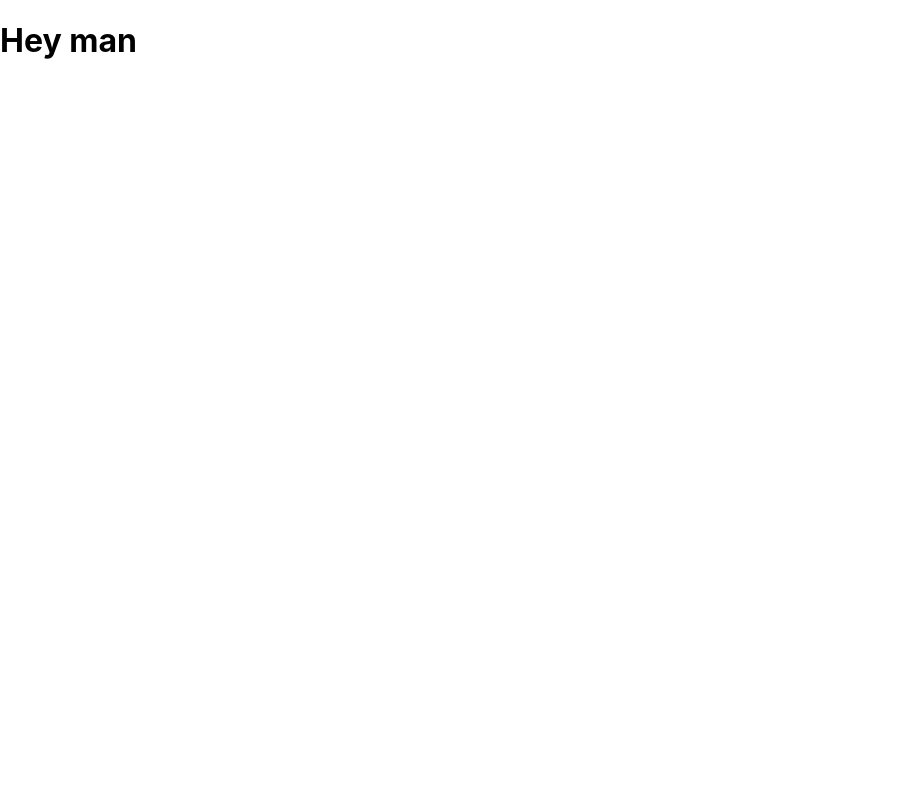
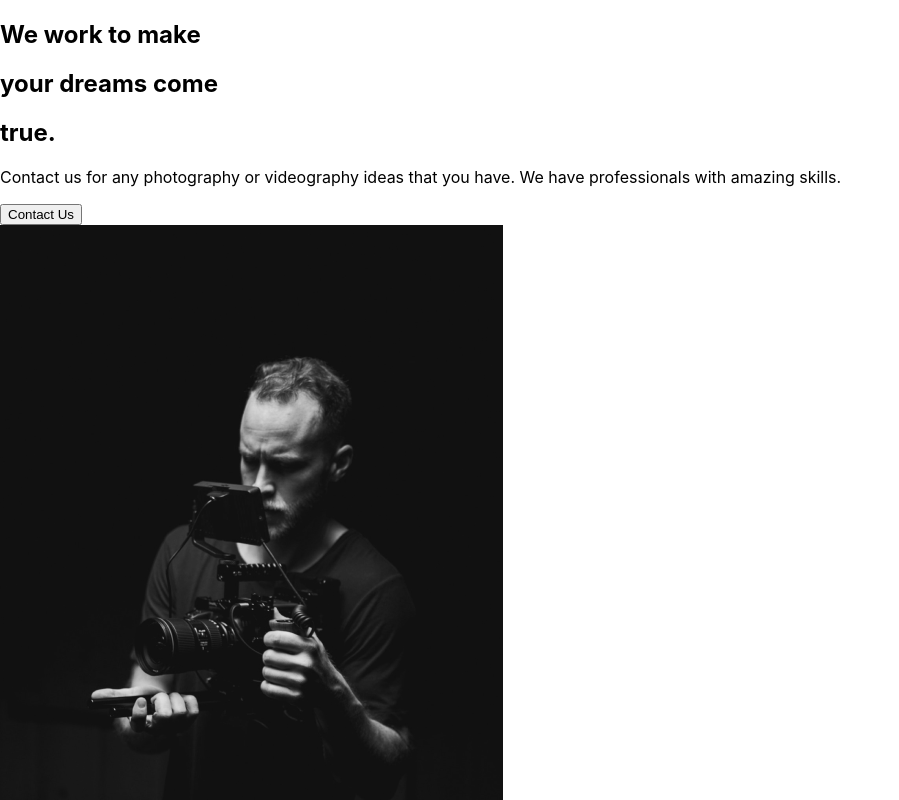
Before and after one commit to kasimnadim6/capture, a React (Create React App) app: page / in a window 1280 px wide. Shown: the top 800 px of the page, without its empty margins (0-899 px from the left). Built offline with nearby package versions, Linux system fonts and the light colour scheme.

Commit message:
about section

```diff
--- a/src/App.js
+++ b/src/App.js
@@ -1,7 +1,10 @@
+import React from "react";
+import AboutUs from "./pages/AboutUs";
+
 function App() {
   return (
     <div className='App'>
-      <h1>Hey man</h1>
+      <AboutUs />
     </div>
   );
 }
--- /dev/null
+++ b/src/components/AboutSection.js
@@ -0,0 +1,34 @@
+import React from "react";
+import home1 from "../img/home1.png";
+
+const AboutSection = () => {
+  return (
+    <div>
+      <div className='description'>
+        <div className='title'>
+          <div className='hide'>
+            <h2 className=''>We work to make</h2>
+          </div>
+          <div className='hide'>
+            <h2 className=''>
+              your <span>dreams</span> come
+            </h2>
+          </div>
+          <div className='hide'>
+            <h2 className=''>true.</h2>
+          </div>
+        </div>
+        <p>
+          Contact us for any photography or videography ideas that you have. We
+          have professionals with amazing skills.
+        </p>
+        <button>Contact Us</button>
+      </div>
+      <div className='image'>
+        <img src={home1} alt='guy with camera' />
+      </div>
+    </div>
+  );
+};
+
+export default AboutSection;
--- /dev/null
+++ b/src/pages/AboutUs.js
@@ -0,0 +1,8 @@
+import React from "react";
+import AboutSection from "../components/AboutSection";
+
+const AboutUs = () => {
+  return <AboutSection />;
+};
+
+export default AboutUs;
```
